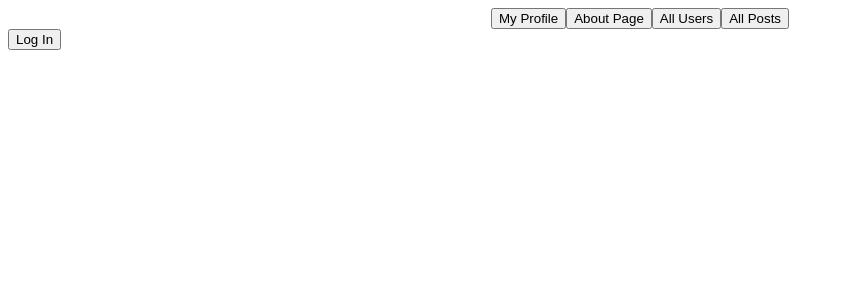
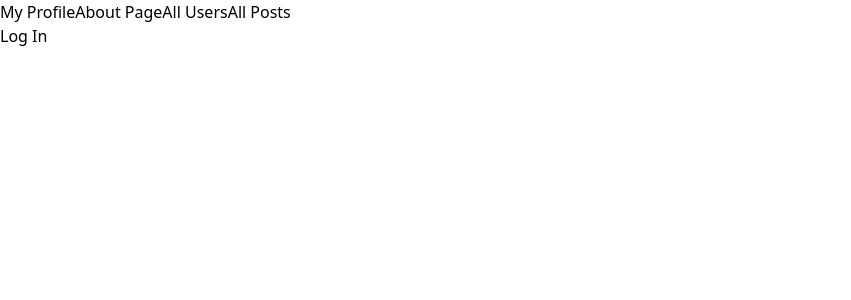
Before and after one commit to abaydar/tech_networking_client, a React (Create React App) app: page / in a window 1280 px wide. Shown: the top 300 px of the page, without its empty margins (0-851 px from the left). Built offline with nearby package versions, Linux system fonts and the light colour scheme; no server answers.

Commit message:
get tailwind set up properly

```diff
--- /dev/null
+++ b/craco.config.js
@@ -0,0 +1,10 @@
+module.exports = {
+  style: {
+    postcss: {
+      plugins: [
+        require('tailwindcss'),
+        require('autoprefixer'),
+      ],
+    },
+  },
+}
--- a/src/App.css
+++ /dev/null
@@ -1,4 +0,0 @@
-#nav-bar{
-    text-align: center;
-    margin: auto;
-  }
--- a/src/components/App.js
+++ b/src/components/App.js
@@ -5,7 +5,7 @@ import LogoutButton from './LogoutButton';
 import Router from './Router'
 import { useAuth0 } from '@auth0/auth0-react';
 
-import "../App.css"
+// import "../App.css"
 import NavBar from './NavBar';
 
 const App = () => {
--- a/src/components/UserCard.js
+++ b/src/components/UserCard.js
@@ -22,12 +22,14 @@ class UserCard extends Component{
 
   render(){
     return (
-      <div>
-        <h3>{this.props.email}</h3>
-        {this.props.user ? null : <button onClick={() => this.addFriend(this.props.currentUserId, this.props.id)}>Add Friend</button> }
-        {this.props.user ? null : <button onClick={this.renderPosts}>Posts</button>}
-        <div>
-          {this.state.buttonClicked ? <PostsList posts={this.props.posts}/> : null }
+      <div class="p-6 max-w-sm mx-auto bg-blue-200 rounded-xl shadow-md flex items-center space-x-4">
+        <div class="flex-shrink-0">
+          <h3 class="text-xl font-medium text-black">{this.props.email}</h3>
+          {this.props.user ? null : <button onClick={() => this.addFriend(this.props.currentUserId, this.props.id)}>Add Friend</button> }
+          {this.props.user ? null : <button onClick={this.renderPosts}>Posts</button>}
+          <div>
+            {this.state.buttonClicked ? <PostsList posts={this.props.posts}/> : null }
+          </div>
         </div>
       </div>
     );
--- a/src/components/containers/UsersContainer.js
+++ b/src/components/containers/UsersContainer.js
@@ -12,7 +12,7 @@ class UsersContainer extends Component {
 
     render(){
         return(
-            <div>
+            <div class>
                 All Users
                 <UsersList users={this.props.users}/>
            </div>
--- /dev/null
+++ b/src/index.css
@@ -0,0 +1,5 @@
+@import "tailwindcss/base";
+
+@import "tailwindcss/components";
+
+@import "tailwindcss/utilities";
--- a/src/index.js
+++ b/src/index.js
@@ -10,6 +10,7 @@ import App from './components/App'
 import { rootReducer } from './reducers/rootReducer';
 import { BrowserRouter as Router } from 'react-router-dom';
 import { Auth0Provider } from '@auth0/auth0-react'
+import './index.css';
 
 const domain = process.env.REACT_APP_AUTH0_DOMAIN
 const clientId = process.env.REACT_APP_AUTH0_CLIENT_ID
@@ -20,6 +21,7 @@ const store = createStore(
     )
 
 ReactDOM.render(
+    <React.StrictMode>
         <Auth0Provider
             domain={domain}
             clientId={clientId}
@@ -29,6 +31,7 @@ ReactDOM.render(
                     <App />
                 </Router>
             </Provider>
-    </Auth0Provider>,
+        </Auth0Provider>
+    </React.StrictMode>,
     document.getElementById('root')
 )
--- /dev/null
+++ b/tailwind.config.js
@@ -0,0 +1,11 @@
+module.exports = {
+  purge: [],
+  darkMode: false, // or 'media' or 'class'
+  theme: {
+    extend: {},
+  },
+  variants: {
+    extend: {},
+  },
+  plugins: [],
+}
```
Also changed, not shown: package.json (+9 -3 lines), 1 other file (tests, documents, lock files or other folders). Lines whose indentation alone changed are shown as unchanged.
